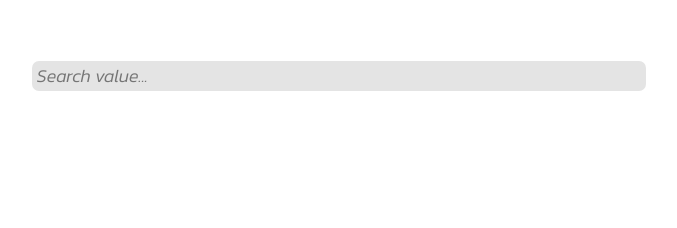
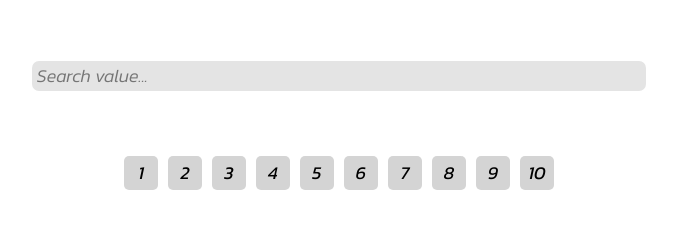
Before and after one commit to SerDuda/ToDoList, a plain HTML site: page index.html in a window 1280 px wide. Shown: the whole page, without its empty margins (301-978 px from the left). Drawn offline with Linux system fonts and the light colour scheme.

Commit message:
add pogination

```diff
--- a/index.html
+++ b/index.html
@@ -17,7 +17,18 @@
         <div class="input-info">
             <input type="text" class="input" id="input" placeholder="Search value...">
         </div>
-        <div class="output-info" id="output-info">
+        <div class="output-info" id="output-info"></div>
+        <div class="pagination" id="pagination">
+            <button value="1" type="button">1</button>
+            <button value="2" type="button">2</button>
+            <button value="3" type="button">3</button>
+            <button value="4" type="button">4</button>
+            <button value="5" type="button">5</button>
+            <button value="6" type="button">6</button>
+            <button value="7" type="button">7</button>
+            <button value="8" type="button">8</button>
+            <button value="9" type="button">9</button>
+            <button value="10" type="button">10</button>
         </div>
     </div>
 
--- a/script.js
+++ b/script.js
@@ -1,6 +1,7 @@
 
 let itemsArray = localStorage.getItem("items") ? JSON.parse(localStorage.getItem("items")) : [];
 const outputInfo = document.getElementById('output-info')
+const paginationBtn = document.querySelectorAll('button')
 
 async function fetchTodos() {
     const res = await fetch('https://jsonplaceholder.typicode.com/todos');
@@ -29,11 +30,24 @@ const renderTodos = (arr) => {
 
 }
 
+function paginationPage(page) {
+    const pageNumber = itemsArray.filter(item => item.userId === page)
+    renderTodos(pageNumber);
+    paginationBtn.forEach(elem => elem.removeEventListener('click', paginationPage))
+}
+
+function pagination() {
+    paginationBtn.forEach(elem => {
+        elem.addEventListener('click', (e) => paginationPage(Number(e.target.value)));
+    })
+}
+
 function deleteItem() {
     let deleteBtn = document.querySelectorAll('.fa-trash');
     deleteBtn.forEach((todo, i) => {
         todo.addEventListener('click', () => deleteTodo(i));
     })
+    deleteBtn.forEach (todo => todo.removeEventListener('click', deleteTodo))
 }
 
 
@@ -41,7 +55,8 @@ function deleteTodo(id) {
     itemsArray.splice(id, 1);
     localStorage.removeItem('items')
     localStorage.setItem('items', JSON.stringify(itemsArray));
-    location.reload()
+    // location.reload()
+    renderTodos(itemsArray)
 }
 
 
@@ -98,6 +113,7 @@ const onceFetch = () => {
 
 window.onload = function() {
     onceFetch()
-    renderTodos(itemsArray)
+    renderTodos(itemsArray.slice(0, 20))
     searchValue()
+    pagination()
 }
--- a/style.css
+++ b/style.css
@@ -93,3 +93,33 @@ body {
     text-decoration: line-through;
     background: rgb(151, 151, 151);
 }
+
+.pagination {
+    display: flex;
+    align-items: center;
+    justify-content: center;
+    width: 100%;
+    margin: 20px auto;
+}
+
+button {
+    margin: 0 5px;
+    padding: 15px;
+    width: 25px;
+    height: 25px;
+    display: flex;
+    justify-content: center;
+    align-items: center;
+    border-radius: 5px;
+    border-color: transparent;
+    background:  rgb(212, 212, 212);
+    font-size: 18px;
+}
+
+button:hover {
+    color: #fff;
+    background: rgb(145, 145, 145);
+    box-shadow: 0px 0px 10px 7px rgb(145, 145, 145);
+    cursor: pointer;
+    transition: ease .4s;
+}
```
